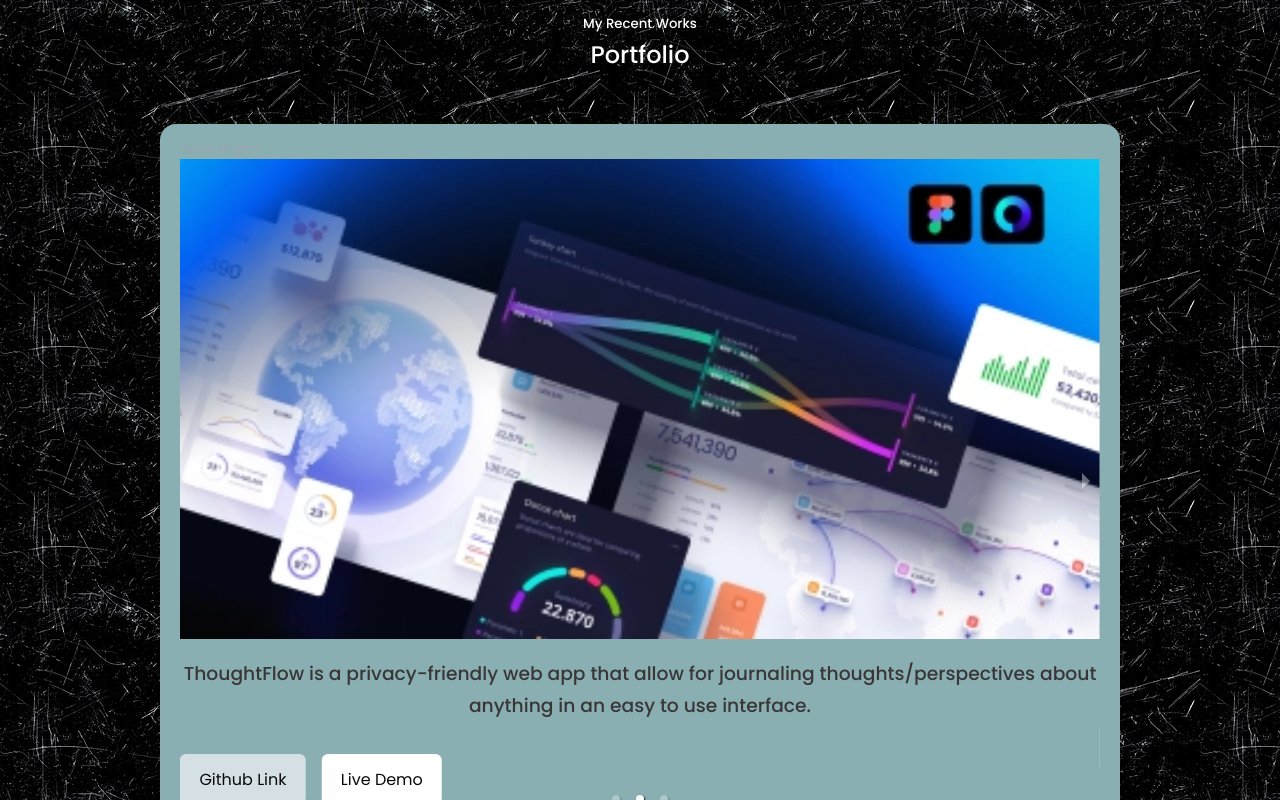
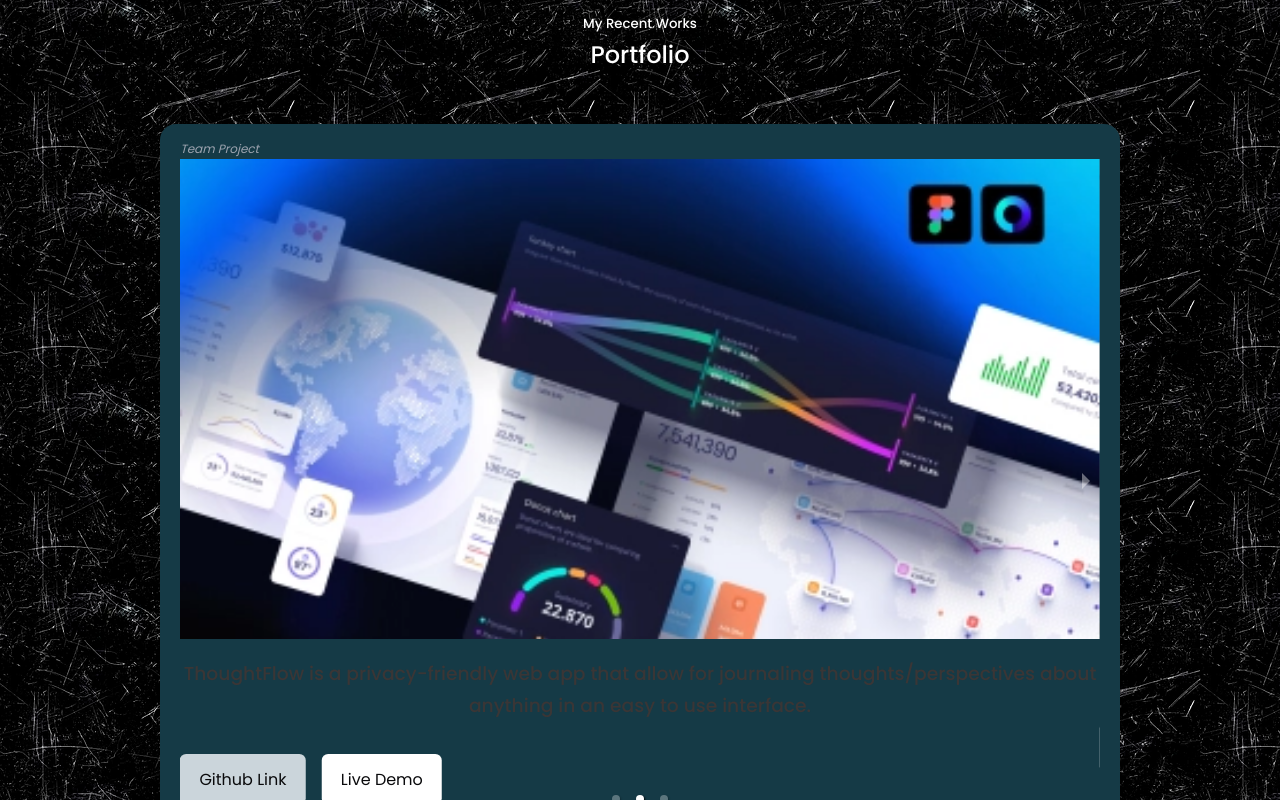
Before and after one commit to Remi-dee/Personal-Portfolio-Website, a React (Vite) app: page / in a window 1280 px wide. Shown: the part 3360-4160 px from the top of the page. Built offline with nearby package versions, Linux system fonts and the light colour scheme.

Commit message:
Jul 18, 2023, 3:11 PM

```diff
--- a/src/components/portfolio/portfolio.css
+++ b/src/components/portfolio/portfolio.css
@@ -3,7 +3,7 @@
 
 .portfolio__container {
   position: relative;
-  background: rgb(137, 175, 179);
+  background: rgb(21,58,70);
   padding: 1.2rem;
   padding-top: 1rem;
   border-radius: 1rem;
```
